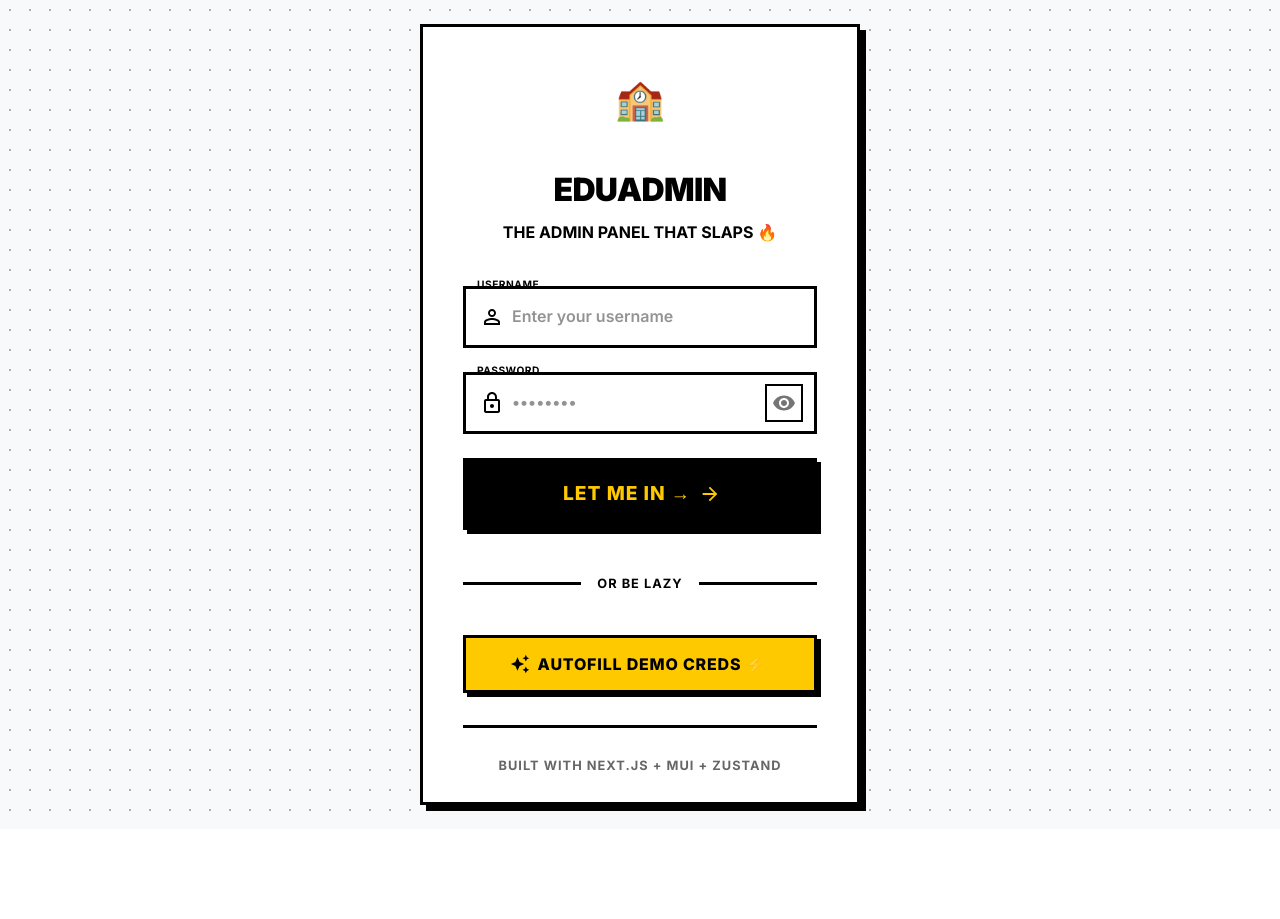
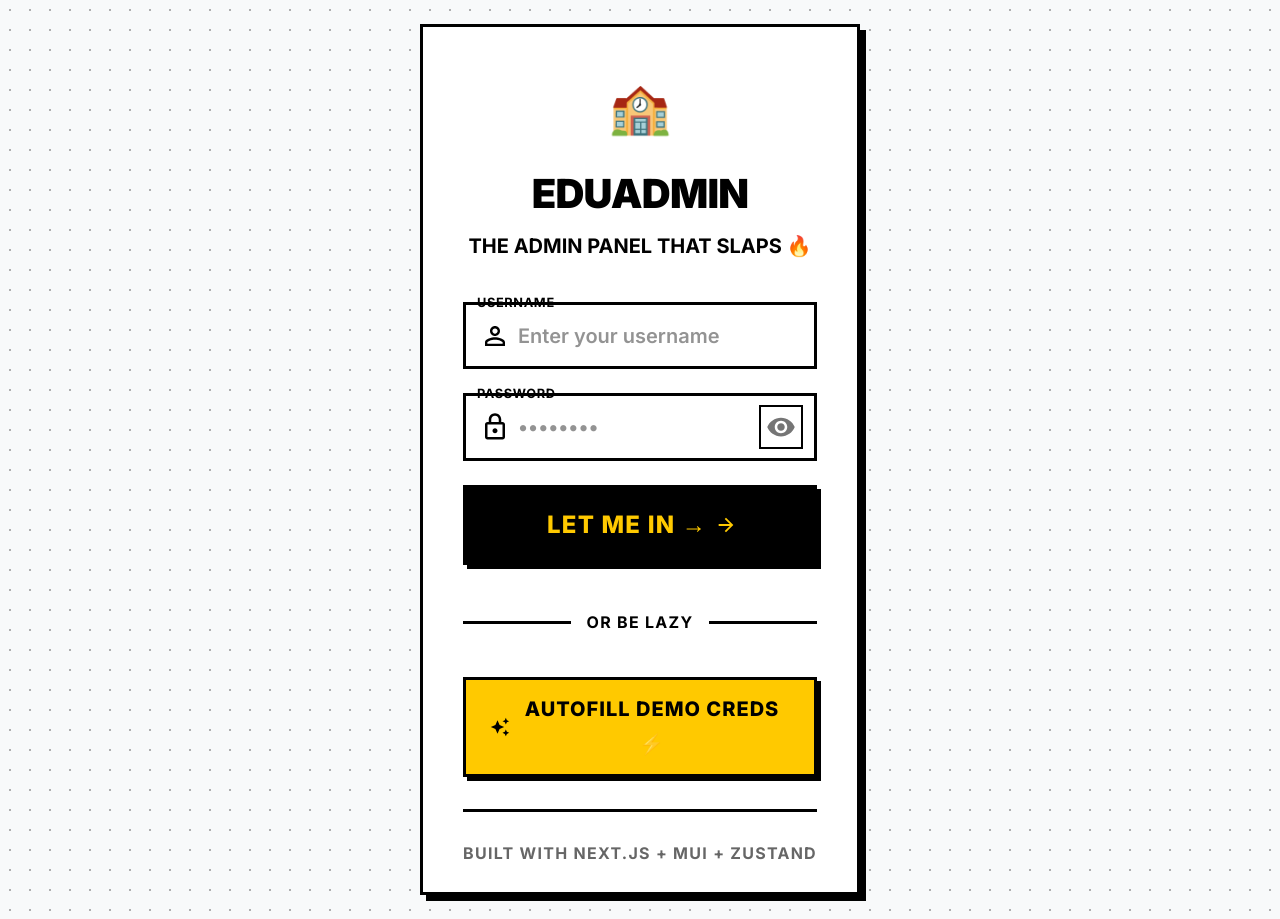
Before and after one commit to zeridexcom/eduadmin, a Next.js app: page /login in a window 1280 px wide. Before the commit the page ends 829 px from the top, so only its background shows below. Built offline with nearby package versions, Linux system fonts and the light colour scheme; no server answers.

Commit message:
UI: Increase global font scale to 125% (20px base)

```diff
--- a/src/app/globals.css
+++ b/src/app/globals.css
@@ -11,6 +11,8 @@
 
 html {
   scroll-behavior: smooth;
+  font-size: 20px;
+  /* Force 125% Scale (16px * 1.25) */
 }
 
 body {
```
